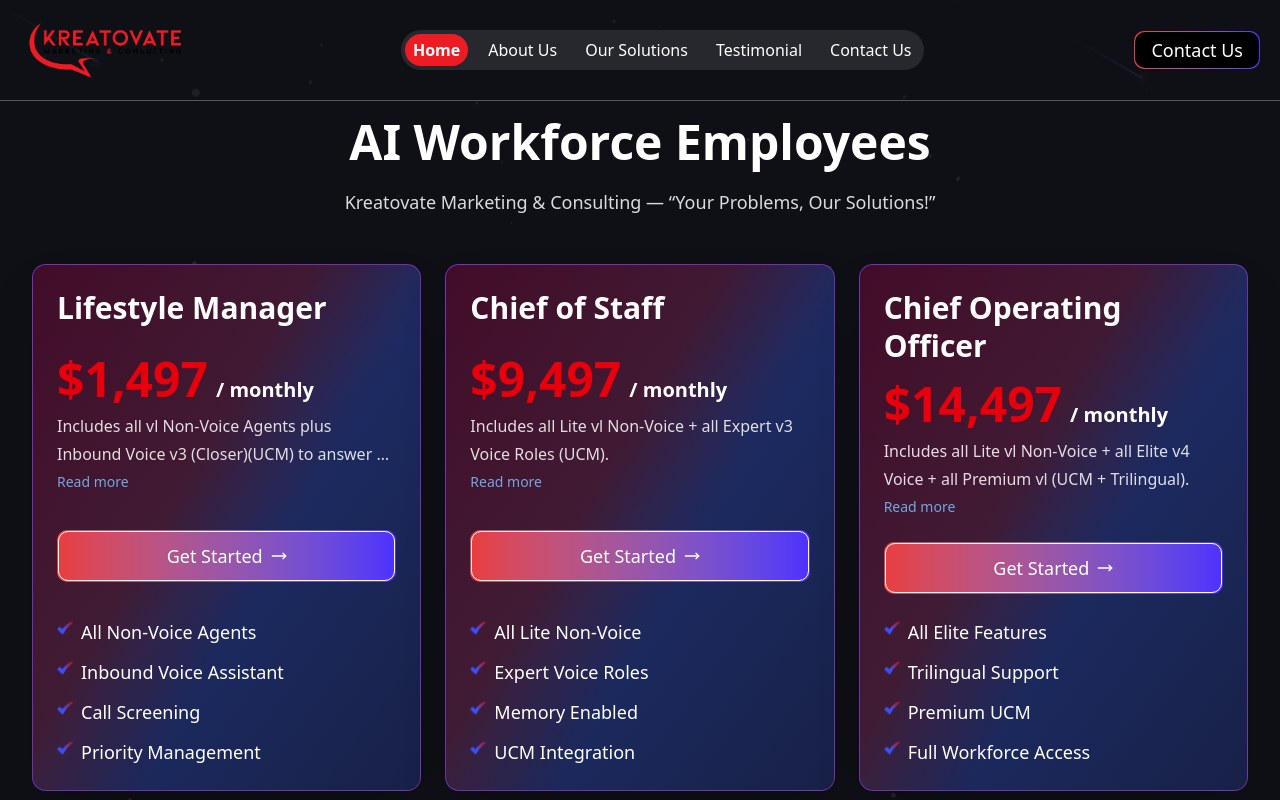
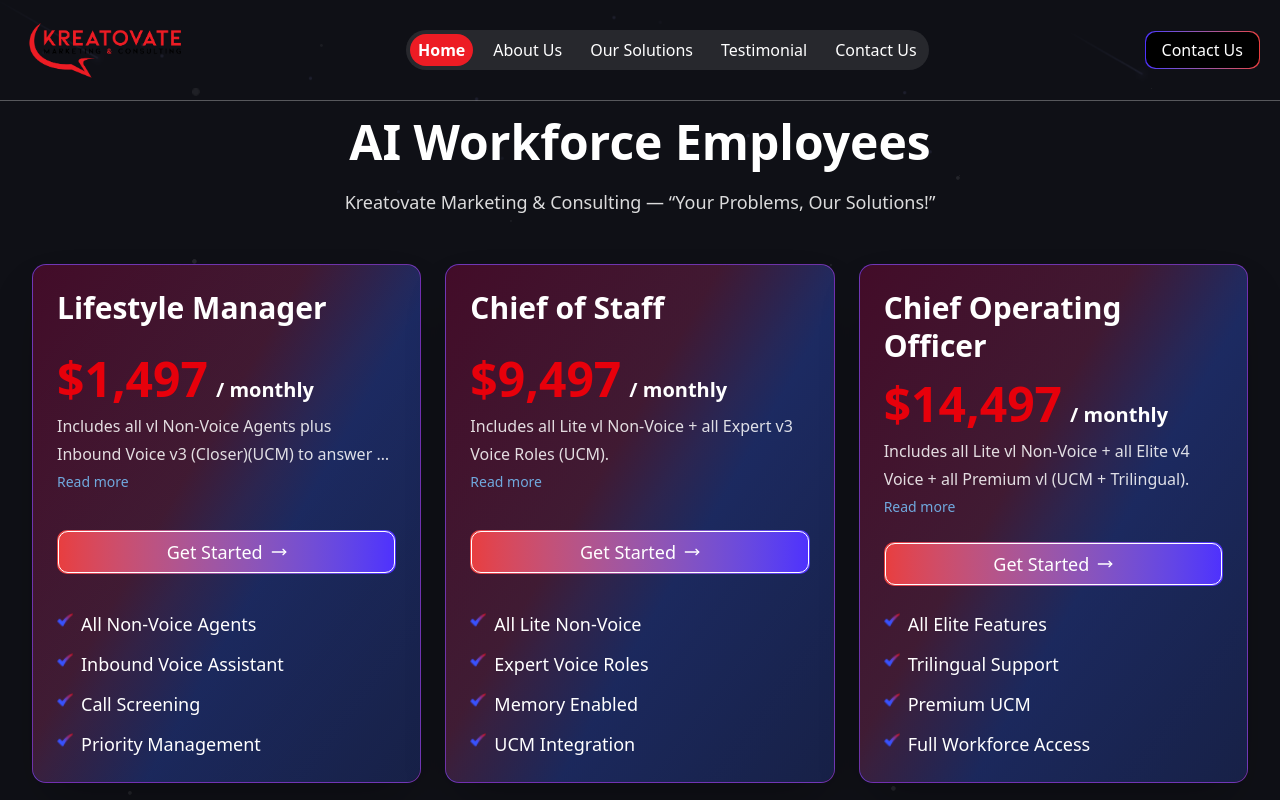
Before and after one commit to abedinalways/kreatovate, a Next.js app in the folder bumps_kreatovate/: page /price in a window 1280 px wide. Shown: the top 800 px of the page. Built offline with nearby package versions, Linux system fonts and the light colour scheme.

Commit message:
bumps_kreatovate page navber section updated

```diff
--- a/bumps_kreatovate/src/app/globals.css
+++ b/bumps_kreatovate/src/app/globals.css
@@ -136,7 +136,7 @@
 .text-color-gradient {
   @apply bg-gradient-to-l from-[#E21717] to-[#3700FF] inline-block text-transparent bg-clip-text leading-none pb-[8px];
 }
-.text-gradient {
+.text-gradient{
   @apply bg-gradient-to-r from-[#E21717] to-[#3700FF] inline-block text-transparent bg-clip-text;
 }
 
@@ -177,8 +177,9 @@
   @apply bg-linear-to-r from-[#4E30FE] to-[#E93D3D];
 }
 
-.text-gradient {
-  @apply bg-linear-to-r from-[#E93D3D] to-[#4E30FE] inline-block text-transparent bg-clip-text leading-none;
+.text-gradient{
+  @apply  text-transparent bg-clip-text;
+  background-image: linear-gradient(to right, #E21717 0%, #3700FF 100%);
 }
 
 .text-gradient-special {
--- a/bumps_kreatovate/src/components/modules/homepage/banner/Banner.tsx
+++ b/bumps_kreatovate/src/components/modules/homepage/banner/Banner.tsx
@@ -56,20 +56,20 @@ const Banner = () => {
     <div
       id="home"
       ref={bannerRef}
-      className="relative min-h-svh md:min-h-screen overflow-hidden pt-14"
+      className="relative min-h-svh md:min-h-screen overflow-hidden pt-14 px-4 mx-auto"
     >
       <MainBg />
 
       <div className="absolute z-40 flex flex-col items-center justify-center gap-2 h-full w-full">
         <div className="flex flex-col items-center gap-2 text-center">
-          <div className="flex items-center gap-3 bg-white/10 py-2 px-8 md:px-16 w-fit rounded-full mx-auto banner-tagline">
+          <div className="flex items-center bg-white/10  md:px-10  rounded-full mx-auto banner-tagline border border-gray-400 px-2">
             <Image
               src="/images/hrline1.png"
               alt="heading line vector 1"
               width={80}
               height={16}
             />
-            <p className="font-roboto text-sm md:text-lg font-light text-gradient uppercase">
+            <p className="font-roboto text-xs md:text-md py-2 font-light text-gradient uppercase">
               Top consulting platform
             </p>
             <Image
@@ -82,7 +82,7 @@ const Banner = () => {
           </div>
 
           <h1 className="mt-3 text-2xl sm:text-4xl md:text-5xl font-jakarta font-bold max-w-2xl banner-heading">
-            Transform Ideas with{" "}
+            Transform Ideas with{' '}
             <span className="text-gradient-special">Kreatovate’s Strategy</span>
           </h1>
 
--- a/bumps_kreatovate/src/components/shared/buttons/ButtonOne.tsx
+++ b/bumps_kreatovate/src/components/shared/buttons/ButtonOne.tsx
@@ -15,15 +15,15 @@ const ButtonOne = ({
   width = 'w-full',
   href = '#',
   padding = 'py-3',
-  fontSize = 'text-lg',
+  fontSize = 'text-md',
   bgColor,
 }: BtnProps) => {
   return (
-    <div className="p-px rounded-[10px] bg-linear-to-r from-[#E93D3D] to-[#4E30FE] cursor-pointer">
+    <div className="p-px rounded-[10px] btnOne-bg-gradient cursor-pointer">
       <Button
         asChild
         variant="ghost"
-        className={`${width} rounded-[10px] bg-black hover:bg-black/90 text-white hover:text-white ${padding} ${fontSize} font-medium`}
+        className={`${width} rounded-[10px] bg-black hover:bg-black/90 text-white  hover:text-white ${padding} ${fontSize} font-medium`}
       >
         <Link
           href={href}
--- a/bumps_kreatovate/src/components/shared/buttons/ButtonTwo.tsx
+++ b/bumps_kreatovate/src/components/shared/buttons/ButtonTwo.tsx
@@ -15,7 +15,7 @@ const ButtonTwo = ({ btnText, className, isIcon = true, link }: BtnProps) => {
       <Button
         asChild
         variant="ghost"
-        className={` ${className} w-full rounded-[10px] py-6 px-5 text-base md:text-lg font-medium text-white hover:text-white hover:bg-transparent`}
+        className={` ${className} w-full rounded-[10px] py-5 px-6 text-sm md:text-lg font-medium text-white hover:text-white hover:bg-transparent`}
       >
         <Link
           href={link ? link : "/"}
--- a/bumps_kreatovate/src/components/shared/navbar/Navbar.tsx
+++ b/bumps_kreatovate/src/components/shared/navbar/Navbar.tsx
@@ -86,7 +86,7 @@ const Navbar = () => {
         </div>
 
         {/* Desktop CTA */}
-        <div className="hidden lg:block">
+        <div className="hidden lg:block ">
           <ButtonOne btnText="contact us" href="#contact_us" />
         </div>
 
@@ -109,12 +109,8 @@ const Navbar = () => {
                 </div>
 
                 {/* Mobile CTA */}
-                <div className="mt-4">
-                  <ButtonOne
-                    btnText="contact us"
-                    bgColor="#0f1016"
-                    href="#contact_us"
-                  />
+                <div className="mt-4 ">
+                  <ButtonOne btnText="contact us" href="#contact_us" />
                 </div>
               </SheetHeader>
             </SheetContent>
```
